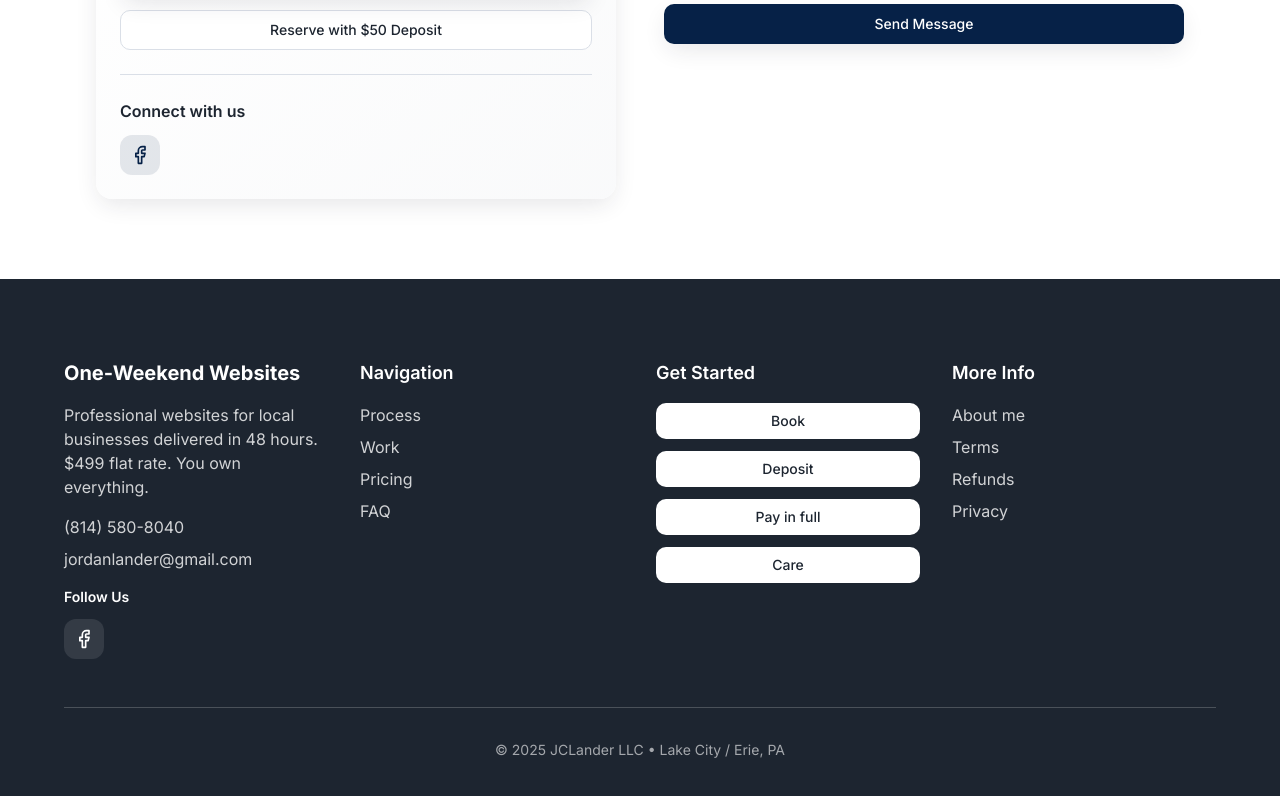
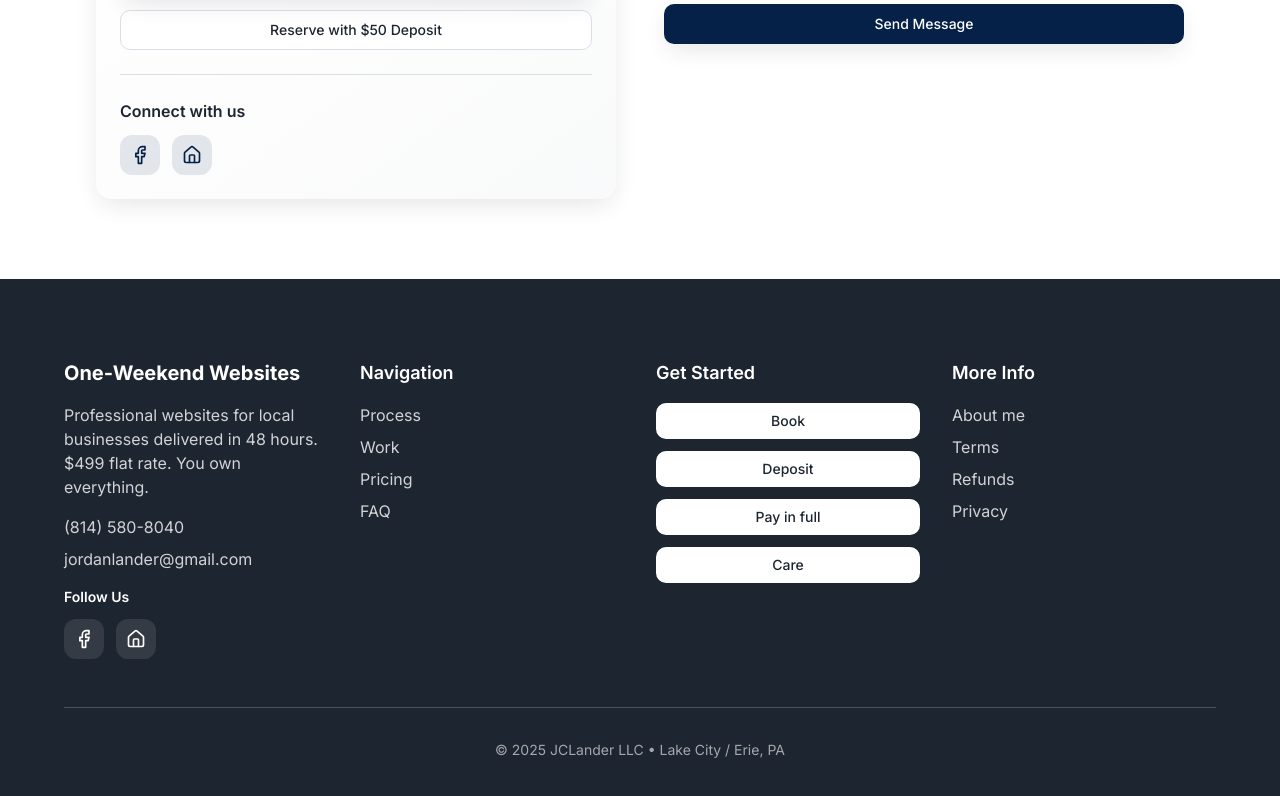
Before and after one commit to jordanlander/weekend, a React (Vite) app: page / in a window 1280 px wide. Shown: the part 6968-7764 px from the top of the page. Built offline with nearby package versions, Linux system fonts and the light colour scheme.

Commit message:
Add Nextdoor social link

```diff
--- a/src/components/Contact.tsx
+++ b/src/components/Contact.tsx
@@ -2,7 +2,7 @@ import { Button } from "@/components/ui/button";
 import { Input } from "@/components/ui/input";
 import { Textarea } from "@/components/ui/textarea";
 import { Label } from "@/components/ui/label";
-import { Phone, Mail, MapPin, Facebook } from "lucide-react";
+import { Phone, Mail, MapPin, Facebook, Home } from "lucide-react";
 import { useState } from "react";
 import { Link } from "react-router-dom";
 import { useToast } from "@/hooks/use-toast";
@@ -127,6 +127,15 @@ const Contact = () => {
                   >
                     <Facebook className="h-5 w-5 text-primary" />
                   </a>
+                  <a
+                    href="https://nextdoor.com/pages/one-weekend-websites-lake-city-pa/"
+                    target="_blank"
+                    rel="noopener noreferrer"
+                    className="w-10 h-10 bg-primary/10 hover:bg-primary/20 rounded-xl flex items-center justify-center transition-colors"
+                    aria-label="Follow us on Nextdoor"
+                  >
+                    <Home className="h-5 w-5 text-primary" />
+                  </a>
                 </div>
               </div>
             </div>
--- a/src/components/Footer.tsx
+++ b/src/components/Footer.tsx
@@ -1,6 +1,6 @@
 import { Button } from "@/components/ui/button";
 import { Link } from "react-router-dom";
-import { Facebook } from "lucide-react";
+import { Facebook, Home } from "lucide-react";
 
 const Footer = () => {
   const scrollToSection = (sectionId: string) => {
@@ -44,6 +44,15 @@ const Footer = () => {
                   aria-label="Follow us on Facebook"
                 >
                   <Facebook className="h-5 w-5 text-background" />
+                </a>
+                <a
+                  href="https://nextdoor.com/pages/one-weekend-websites-lake-city-pa/"
+                  target="_blank"
+                  rel="noopener noreferrer"
+                  className="w-10 h-10 bg-background/10 hover:bg-background/20 rounded-xl flex items-center justify-center transition-colors"
+                  aria-label="Follow us on Nextdoor"
+                >
+                  <Home className="h-5 w-5 text-background" />
                 </a>
               </div>
             </div>
```
